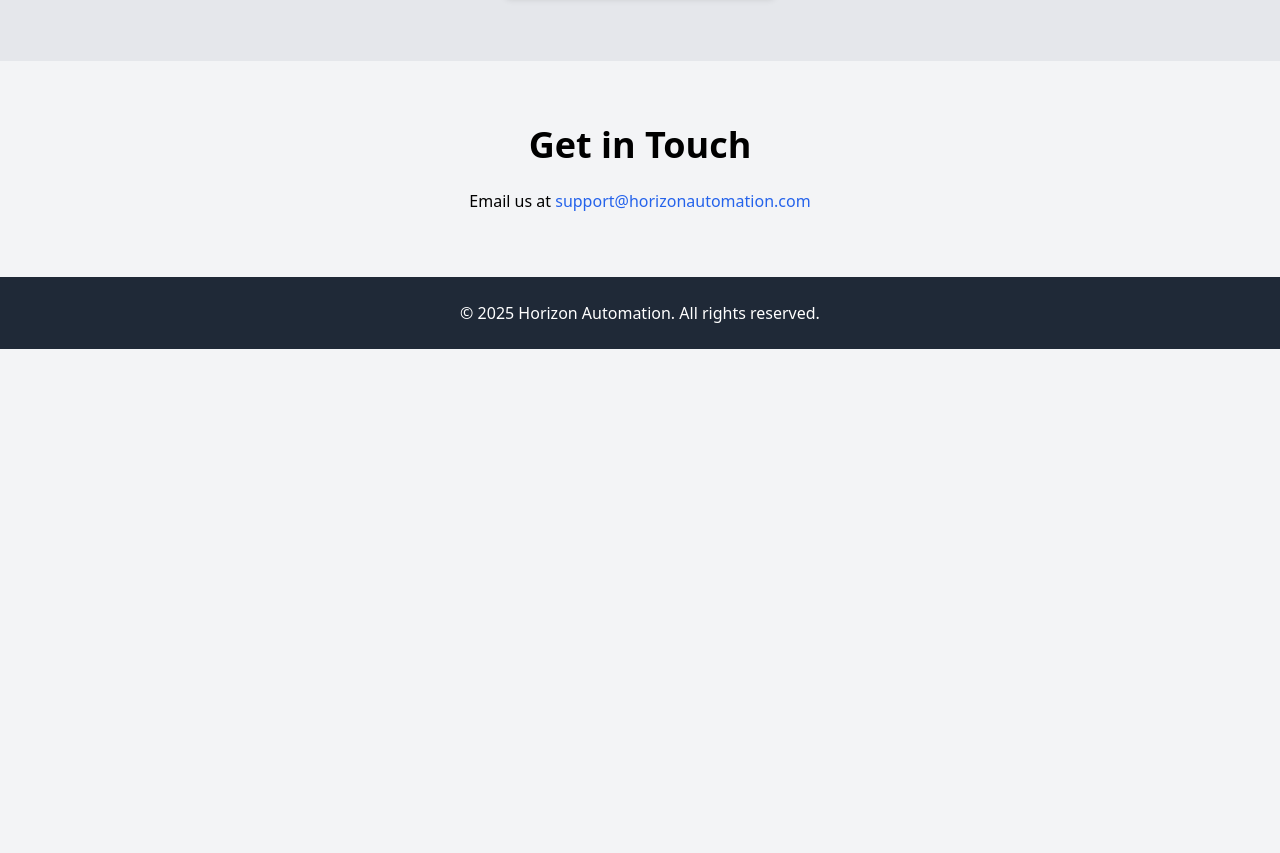
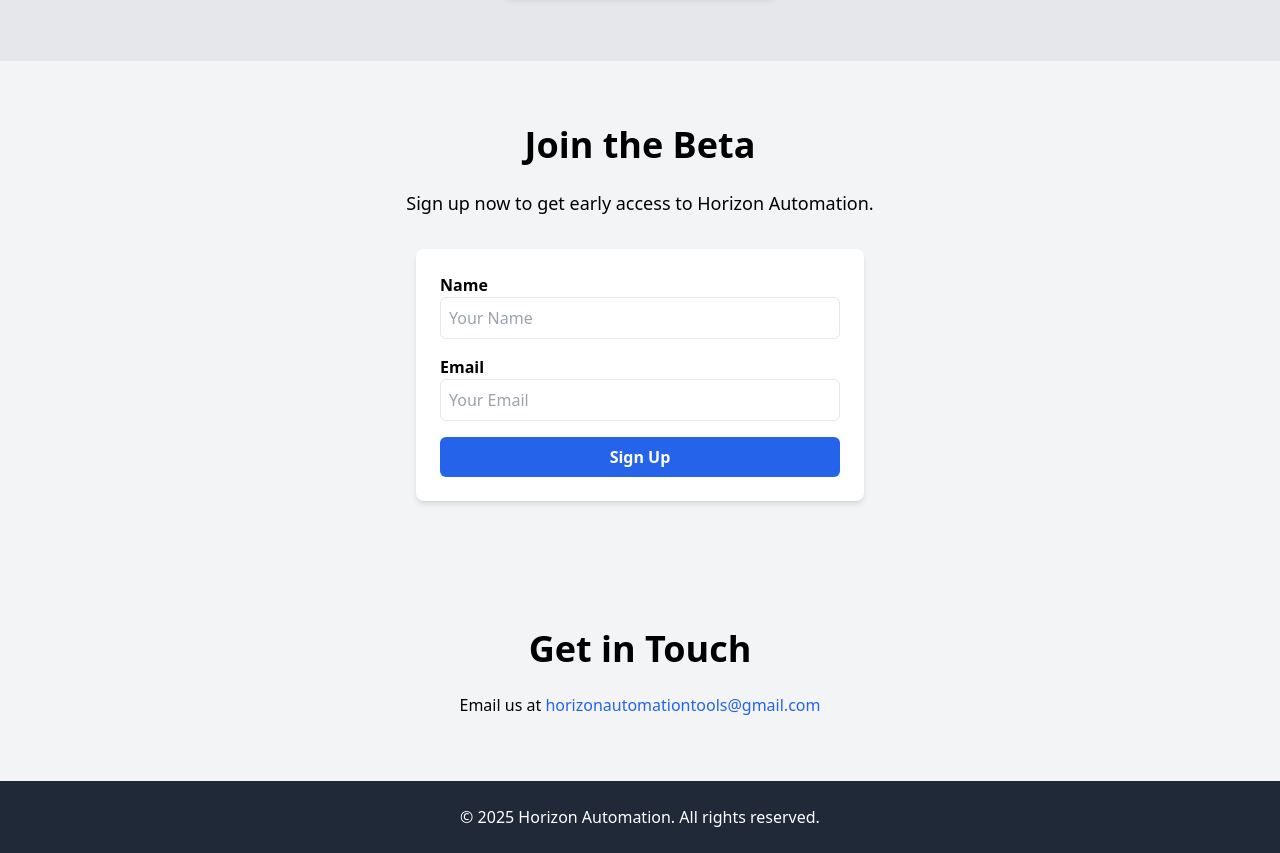
Before and after one commit to 1godfrey/horizon-auto-website, a plain HTML site: page landing.html in a window 1280 px wide. Shown: the part 1107-1960 px from the top of the page. Before the commit the page ends 1456 px from the top, so only its background shows below. Drawn offline with nearby package versions, Linux system fonts and the light colour scheme.

Commit message:
feat: Add sign up form

```diff
--- a/landing.html
+++ b/landing.html
@@ -62,10 +62,28 @@
     </div>
   </section>
 
+  <!-- Sign Up Section -->
+  <section id="signup" class="py-16 container mx-auto text-center">
+    <h2 class="text-4xl font-bold mb-6">Join the Beta</h2>
+    <p class="text-lg mb-8">Sign up now to get early access to Horizon Automation.</p>
+    <form class="max-w-md mx-auto bg-white p-6 rounded-lg shadow-md">
+      <div class="mb-4">
+        <label for="name" class="block text-left font-semibold">Name</label>
+        <input type="text" id="name" class="w-full p-2 border rounded-md" placeholder="Your Name" required>
+      </div>
+      <div class="mb-4">
+        <label for="email" class="block text-left font-semibold">Email</label>
+        <input type="email" id="email" class="w-full p-2 border rounded-md" placeholder="Your Email" required>
+      </div>
+      <button type="submit" class="w-full bg-blue-600 text-white py-2 rounded-md font-semibold hover:bg-blue-700">Sign Up</button>
+    </form>
+  </section>
+
   <!-- Contact Section -->
   <section id="contact" class="py-16 container mx-auto text-center">
     <h2 class="text-4xl font-bold mb-6">Get in Touch</h2>
-    <p>Email us at <a href="mailto:support@horizonautomation.com" class="text-blue-600">support@horizonautomation.com</a></p>
+    <p>Email us at <a href="mailto:horizonautomationtools@gmail.com" class="text-blue-600">horizonautomationtools@gmail.com
+</a></p>
   </section>
 
   <!-- Footer -->
```
